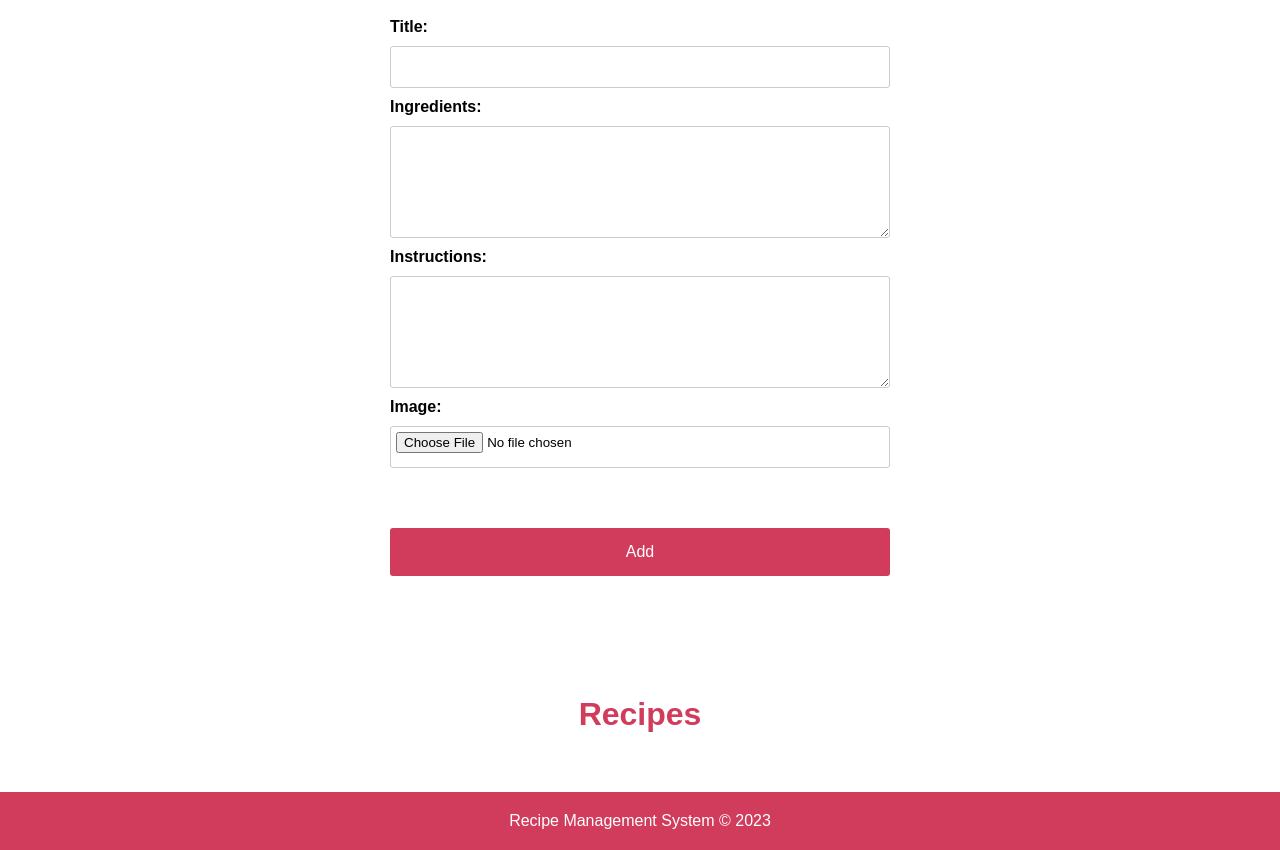
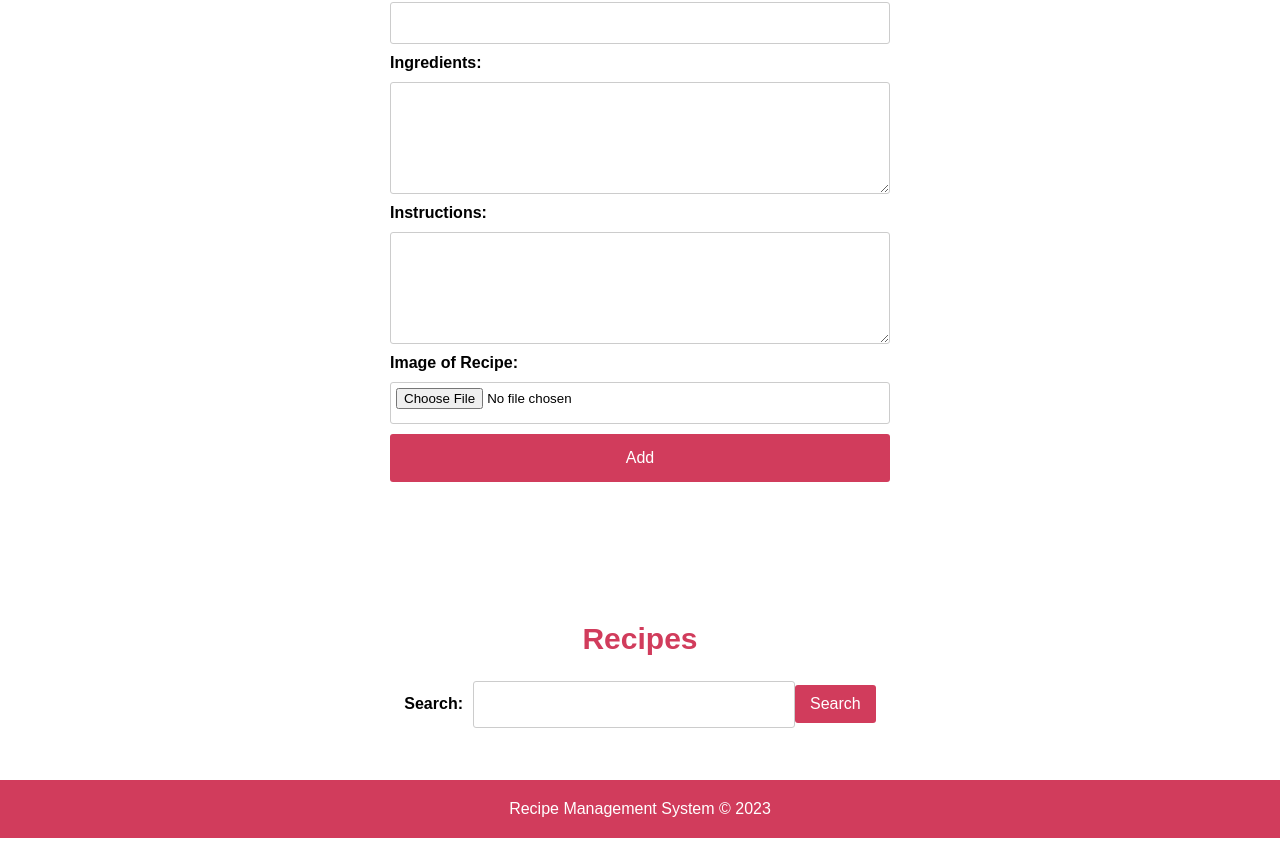
Before and after one commit to Naziasuleman/Recipe-Management-System, a plain HTML site: page index.html in a window 1280 px wide. Shown: the part 245-1095 px from the top of the page. Drawn offline with Linux system fonts and the light colour scheme.

Commit message:
done with js

```diff
--- a/index.html
+++ b/index.html
@@ -20,13 +20,20 @@
         <label for="instructions">Instructions:</label>
         <textarea id="instructions" required></textarea>
 
-        <label for="image">Image:</label>
+        <label for="image">Image of Recipe:</label>
         <input type="file" id="image" />
 
         <button type="submit">Add</button>
       </form>
 
       <h2 id="recipes">Recipes</h2>
+      <div class="search">
+        <label for="search">Search:</label>
+        <input type="text" id="search" />
+        <button id="search" type="button" onclick="searchRecipes()">
+          Search
+        </button>
+      </div>
       <ul id="recipeList"></ul>
     </main>
     <footer>Recipe Management System &copy; 2023</footer>
--- a/main.js
+++ b/main.js
@@ -20,7 +20,7 @@ function addRecipe(event) {
     title: titleInput.value,
     ingredients: ingredientsInput.value,
     instructions: instructionsInput.value,
-    image: imageInput.value || "default.jpg", // Default image if no image is uploaded
+    image: imageInput.value || "default.jpg",
   };
 
   // Add the new recipe to the data structure
@@ -32,20 +32,24 @@ function addRecipe(event) {
   instructionsInput.value = "";
   imageInput.value = "";
 
-  // Display the new recipe in the recipe list
+  // Refresh the displayed recipes
   displayRecipes();
-
-  // Close the modal if it is open
-  closeModal();
 }
 
 // Function to display the list of recipes
-function displayRecipes() {
+function displayRecipes(searchQuery = "") {
   // Clear the existing list
   recipeList.innerHTML = "";
 
-  // Create HTML elements for each recipe
-  recipes.forEach((recipe, index) => {
+  // Filter recipes based on search query
+  const filteredRecipes = recipes.filter(
+    (recipe) =>
+      recipe.title.toLowerCase().includes(searchQuery.toLowerCase()) ||
+      recipe.ingredients.toLowerCase().includes(searchQuery.toLowerCase())
+  );
+
+  // Create HTML elements for each filtered recipe
+  filteredRecipes.forEach((recipe, index) => {
     const li = document.createElement("li");
     li.innerHTML = `
       <h3>${recipe.title}</h3>
@@ -100,7 +104,7 @@ function editRecipe(index) {
   // Delete the existing recipe from the data structure
   recipes.splice(index, 1);
 
-  // Display the updated recipe list
+  // Refresh the displayed recipes
   displayRecipes();
 }
 
@@ -109,7 +113,7 @@ function deleteRecipe(index) {
   // Delete the recipe from the data structure
   recipes.splice(index, 1);
 
-  // Display the updated recipe list
+  // Refresh the displayed recipes
   displayRecipes();
 }
 
@@ -122,8 +126,18 @@ function closeModal() {
   }
 }
 
+// Function to handle the search button click event
+function searchRecipes() {
+  const searchInput = document.getElementById("search");
+  const searchQuery = searchInput.value;
+  displayRecipes(searchQuery);
+}
+
 // Add event listener to the form submission
-recipeForm.addEventListener("submit", addRecipe);
+recipeForm.addEventListener("submit", function (event) {
+  addRecipe(event);
+  displayRecipes();
+});
 
 // Initial display of recipes
 displayRecipes();
--- a/style.css
+++ b/style.css
@@ -26,9 +26,9 @@ main {
 }
 
 h2 {
-  margin-top: 80px;
+  margin-top: 40px;
   color: #d13c5c;
-  font-size: 32px;
+  font-size: 30px;
 }
 
 form {
@@ -65,7 +65,6 @@ textarea {
 }
 
 button {
-  margin-top: 50px;
   padding: 15px 20px;
   background: #d13c5c;
   border: none;
@@ -75,12 +74,43 @@ button {
   cursor: pointer;
 }
 
-#recipes {
-  margin-top: 100px;
+button:hover {
+  background-color: #857d7f;
 }
 
-button:hover {
-  background-color: #c13150;
+#recipes {
+  margin-top: 120px;
+}
+.search {
+  display: flex;
+  align-items: center;
+  margin-bottom: 20px;
+}
+
+.search label {
+  margin-right: 10px;
+}
+
+.search input[type="text"] {
+  height: 25px;
+  width: 300px;
+  padding: 10px;
+  border: 1px solid #ccc;
+  border-radius: 3px;
+}
+
+.search button {
+  padding: 10px 15px;
+  background: #d13c5c;
+  border: none;
+  color: white;
+  font-size: medium;
+  border-radius: 3px;
+  cursor: pointer;
+}
+
+.search button:hover {
+  background-color: #857d7f;
 }
 
 ul {
@@ -106,6 +136,7 @@ li p {
 .modal {
   display: none;
   position: fixed;
+  border-radius: 10px;
   z-index: 1;
   left: 0;
   top: 0;
```
